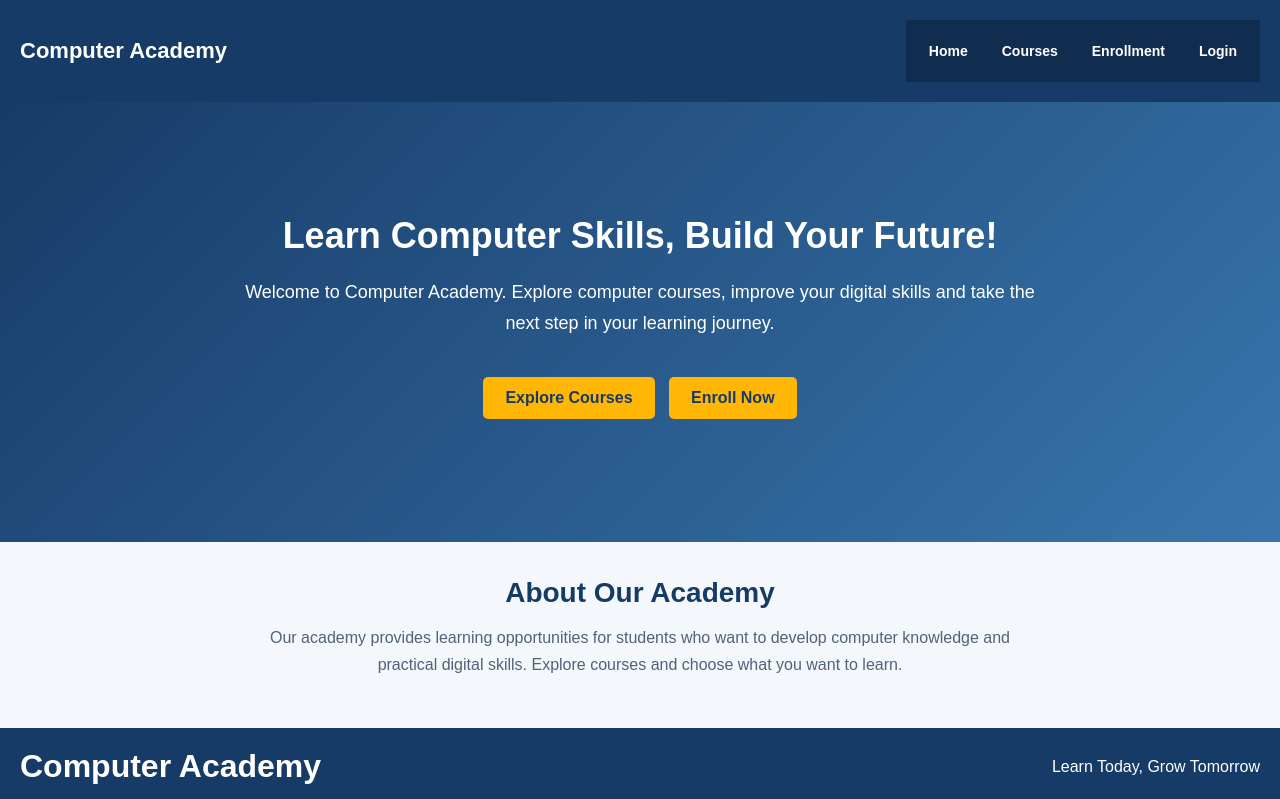
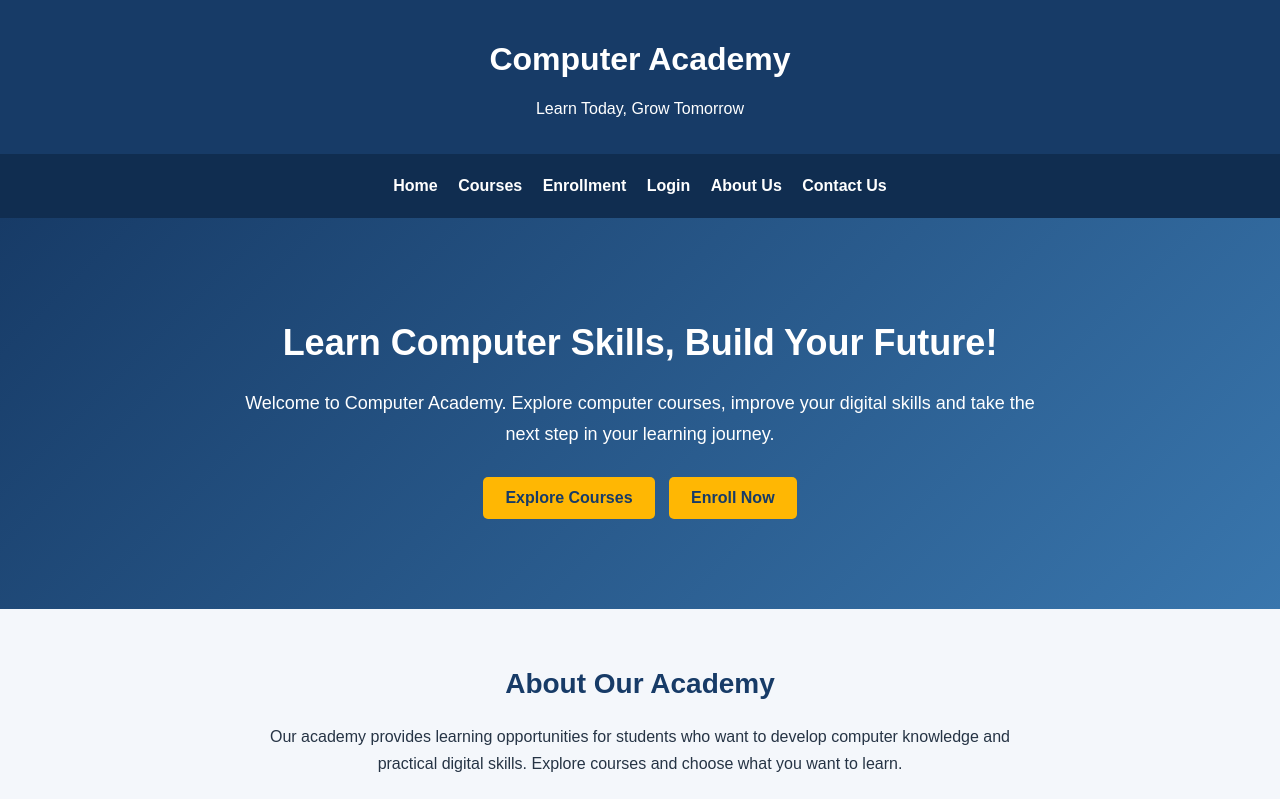
Before and after one commit to sunainabangar1618-sketch/computer-course-enrollnment, a plain HTML site: page index.html in a window 1280 px wide. Shown: the top 799 px of the page. Drawn offline with Linux system fonts and the light colour scheme.

Commit message:
Refactor HTML for consistent naming and structure
Updated links and titles for consistency in the HTML structure.

```diff
--- a/index.html
+++ b/index.html
@@ -1,199 +1,3 @@
-
-<!DOCTYPE html>
-<html lang="en">
-<head>
-  <meta charset="UTF-8">
-  <meta name="viewport" content="width=device-width, initial-scale=1.0">
-  <title>Computer Course Enrollment</title>
-
-  <style>
-    * {
-      margin: 0;
-      padding: 0;
-      box-sizing: border-box;
-      font-family: Arial, sans-serif;
-    }
-
-    body {
-      background: #f4f7fc;
-      color: #172554;
-    }
-
-    header {
-      background: #102b5c;
-      color: white;
-      padding: 20px 7%;
-      display: flex;
-      justify-content: space-between;
-      align-items: center;
-      flex-wrap: wrap;
-      gap: 15px;
-    }
-
-    header h2 {
-      font-size: 22px;
-    }
-
-    nav {
-      display: flex;
-      flex-wrap: wrap;
-      gap: 18px;
-    }
-
-    nav a {
-      color: white;
-      text-decoration: none;
-      font-size: 14px;
-    }
-
-    nav a:hover {
-      color: #8ed8ff;
-    }
-
-    .hero {
-      min-height: 440px;
-      padding: 75px 8%;
-      display: flex;
-      align-items: center;
-      background: linear-gradient(120deg, #102b5c, #1765a8);
-      color: white;
-    }
-
-    .hero-content {
-      max-width: 650px;
-    }
-
-    .hero h1 {
-      font-size: 42px;
-      margin-bottom: 20px;
-    }
-
-    .hero p {
-      font-size: 17px;
-      line-height: 1.7;
-      margin-bottom: 28px;
-    }
-
-    .btn {
-      display: inline-block;
-      background: #ffca55;
-      color: #172554;
-      padding: 13px 23px;
-      border-radius: 7px;
-      text-decoration: none;
-      font-weight: bold;
-      margin: 5px;
-    }
-
-    section {
-      padding: 55px 8%;
-      text-align: center;
-    }
-
-    section h2 {
-      font-size: 29px;
-      margin-bottom: 15px;
-    }
-
-    .intro {
-      color: #52627a;
-      line-height: 1.7;
-      max-width: 700px;
-      margin: auto;
-    }
-
-    .courses {
-      display: grid;
-      grid-template-columns: repeat(auto-fit, minmax(210px, 1fr));
-      gap: 20px;
-      margin-top: 30px;
-    }
-
-    .course {
-      background: white;
-      padding: 25px;
-      border-radius: 12px;
-      box-shadow: 0 4px 15px #102b5c12;
-    }
-
-    .course h3 {
-      margin-bottom: 12px;
-      color: #1765a8;
-    }
-
-    .course p {
-      color: #52627a;
-      line-height: 1.6;
-      font-size: 14px;
-    }
-
-    .enroll {
-      background: #e4efff;
-    }
-
-    footer {
-      background: #102b5c;
-      color: white;
-      padding: 25px;
-      text-align: center;
-      line-height: 1.8;
-    }
-
-    @media(max-width: 600px) {
-      .hero h1 {
-        font-size: 32px;
-      }
-
-      header {
-        justify-content: center;
-      }
-
-      nav {
-        justify-content: center;
-      }
-    }
-  </style>
-</head>
-
-<body>
-
-  <header>
-    <h2>Computer Academy</h2>
-
-    <nav>
-      <a href="index.html">Home</a>
-      <a href="courses.html">Courses</a>
-      <a href="Enrollment.html">Enrollment</a>
-      <a href="Authentication.html">Login</a>
-    </nav>
-  </header>
-
-  <div class="hero">
-    <div class="hero-content">
-      <h1>Learn Computer Skills, Build Your Future!</h1>
-
-      <p>
-        Welcome to Computer Academy.
-        Explore computer courses, improve your digital skills
-        and take the next step in your learning journey.
-      </p>
-
-      <a href="courses.html" class="btn">Explore Courses</a>
-      <a href="Enrollment.html" class="btn">Enroll Now</a>
-    </div>
-  </div>
-
-  <section>
-    <h2>About Our Academy</h2>
-
-    <p class="intro">
-      Our academy provides learning opportunities for students
-      who want to develop computer knowledge and practical
-      digital skills. Explore courses and choose what you want
-      to learn.
-    </p>
-  </section>
-
 <!DOCTYPE html>
 <html lang="en">
 <head>
@@ -358,8 +162,8 @@
   <nav>
     <a href="index.html">Home</a>
     <a href="courses.html">Courses</a>
-    <a href="enrollment.html">Enrollment</a>
-    <a href="authentication.html">Login</a>
+    <a href="Enrollment.html">Enrollment</a>
+    <a href="Authentication.html">Login</a>
     <a href="about.html">About Us</a>
     <a href="contact.html">Contact Us</a>
   </nav>
@@ -376,7 +180,7 @@
       </p>
 
       <a href="courses.html" class="btn">Explore Courses</a>
-      <a href="enrollment.html" class="btn">Enroll Now</a>
+      <a href="Enrollment.html" class="btn">Enroll Now</a>
 
     </div>
   </div>
@@ -448,7 +252,7 @@
 
     <br>
 
-    <a href="enrollment.html" class="btn">Apply for Enrollment</a>
+    <a href="Enrollment.html" class="btn">Apply for Enrollment</a>
   </section>
 
   <footer>
```
